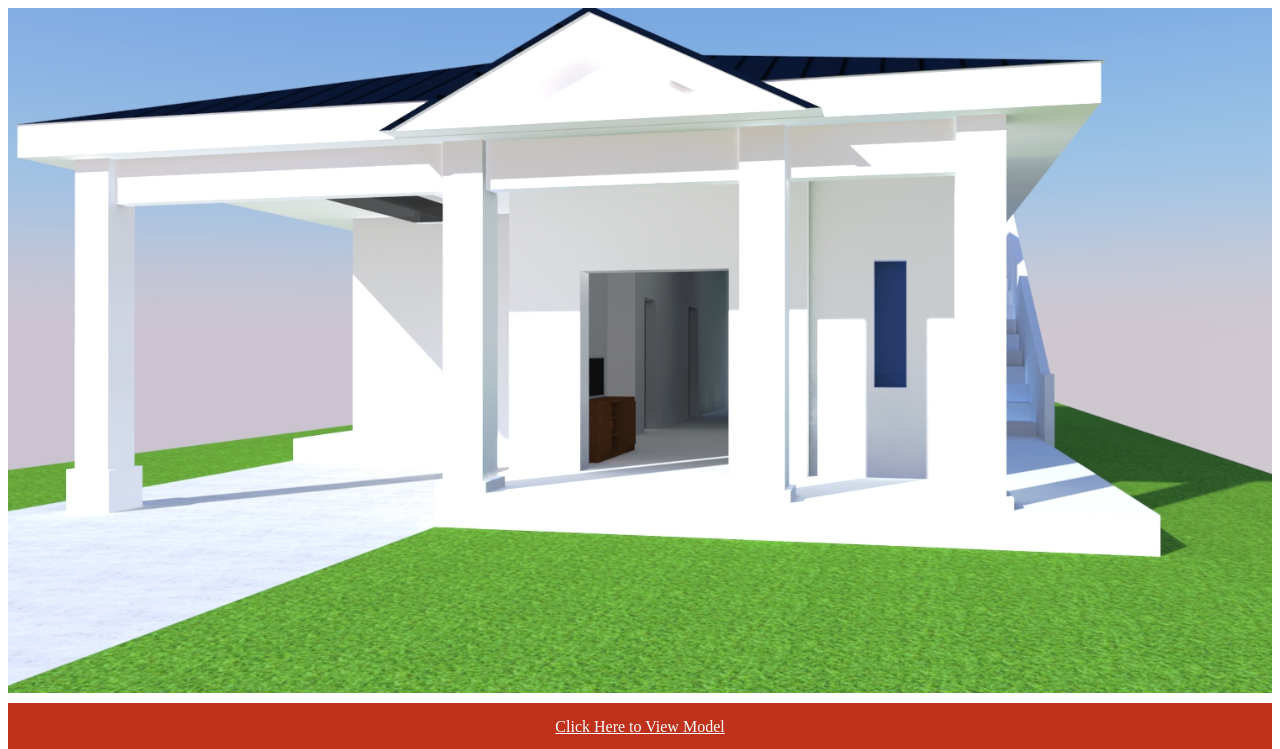
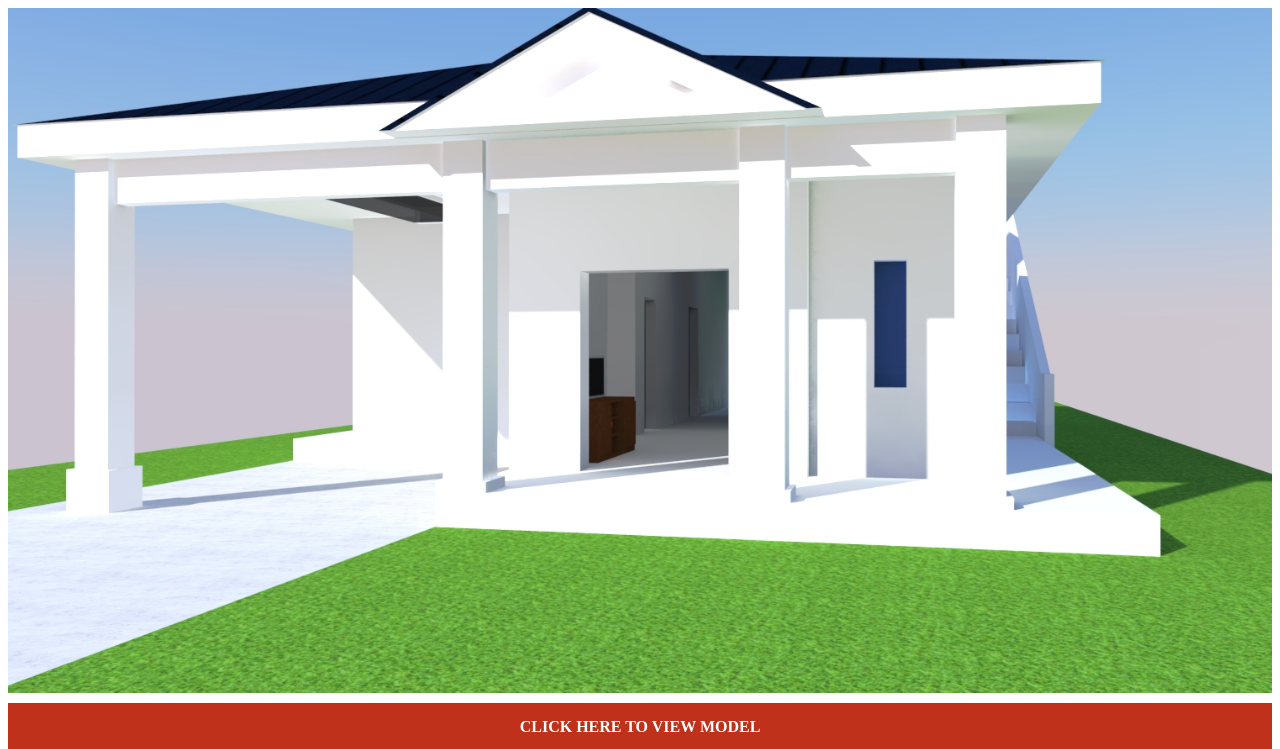
Before and after one commit to chris-sub/house, a plain HTML site: page index.html in a window 1280 px wide. Shown: the top 749 px of the page. Drawn offline with Linux system fonts and the light colour scheme.

Commit message:
Link Updated

```diff
--- a/index.html
+++ b/index.html
@@ -3,13 +3,13 @@
 <head>
 <style>
 img {display:block; margin-bottom:10px; max-width:100%; }
-a {display:block; padding:15px; background:#bf311a; margin-top:10px; text-align:center; color:#FFF}
+a {display:block; font-weight:bold; text-transform:uppercase; text-decoration:none; padding:15px; background:#bf311a; margin-top:10px; text-align:center; color:#FFF}
 </style>
 </head>
 <body>
 <img src='img/render.jpg'
 <img src='img/floorplan.png' />
-<a href='https://app.connect.trimble.com/tc/api/2.0/s/OsB6zuAFzd-uTnrkzDwNOzdT9xzpAdt7btkxGBLjojR7ttJFzrqoIi-mEUBDH7P0
+<a target='_blank' href='https://app.connect.trimble.com/tc/api/2.0/s/IYbkORUyVZ9KXSvdJITI7U_yeXJqCTkAG-sI_Hm2ZYKxB2SScJN8nP0Xm5DqPuCr
 '>Click Here to View Model</a>
 <img src='img/interior.png' />
 <img src='img/frontleft.png' />
```
